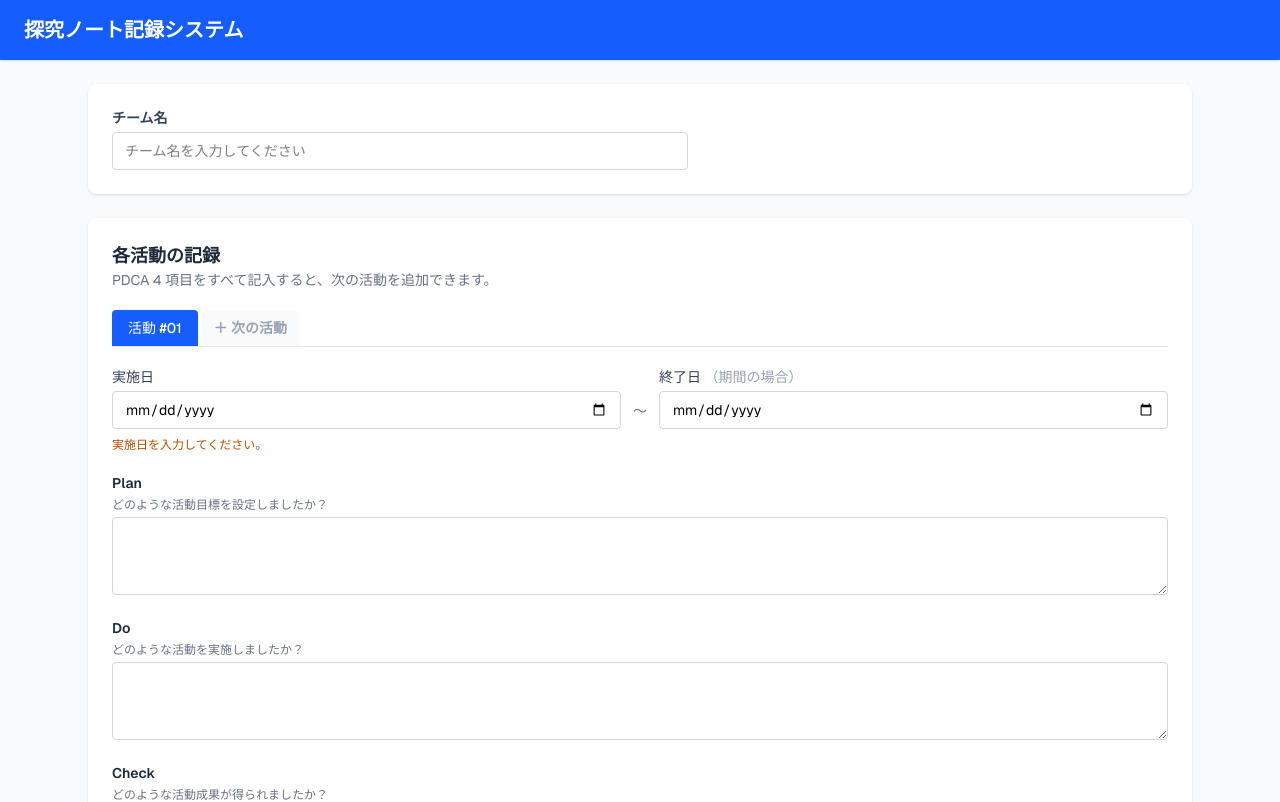
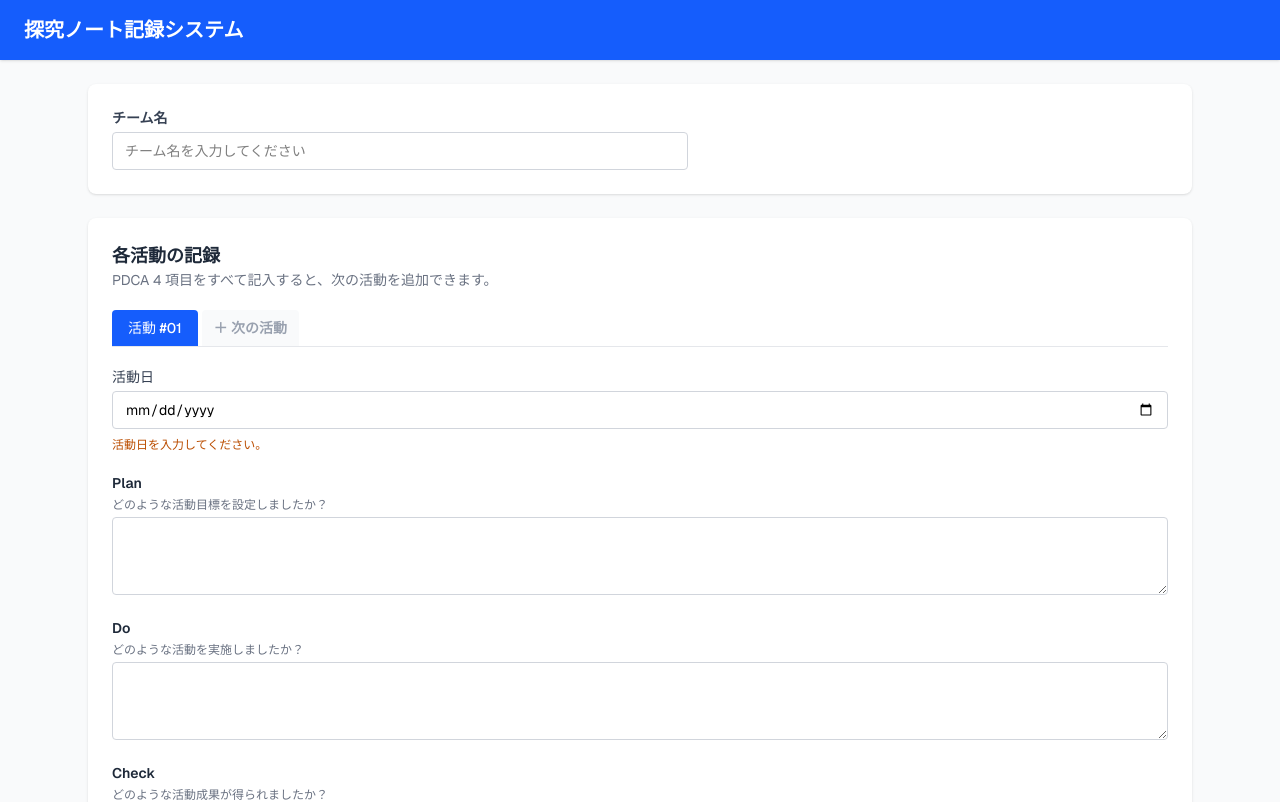
Before and after one commit to Pro-ktmr/pdca-in-ibl, a Next.js app: page / in a window 1280 px wide. Shown: the top 802 px of the page. Built offline with nearby package versions, Linux system fonts and the light colour scheme.

Commit message:
Remove dateEnd

```diff
--- a/src/components/CycleNoteTabs.tsx
+++ b/src/components/CycleNoteTabs.tsx
@@ -78,31 +78,19 @@ export function CycleNoteTabs({ activities, onChange, onAdd }: Props) {
         </button>
       </div>
 
-      <div className="grid gap-3 sm:grid-cols-[1fr_auto_1fr] sm:items-end">
+      <div>
         <div>
-          <label htmlFor="activity-start" className="block text-sm font-medium text-gray-700 mb-1">実施日</label>
+          <label htmlFor="activity-date" className="block text-sm font-medium text-gray-700 mb-1">活動日</label>
           <input
-            id="activity-start"
+            id="activity-date"
             type="date"
-            value={current.dateStart}
-            onChange={(event) => update({ dateStart: event.target.value })}
-            className="w-full border border-gray-300 rounded px-3 py-2 text-sm focus:outline-none focus:ring-2 focus:ring-blue-400"
-          />
-        </div>
-        <span className="hidden sm:block pb-2 text-sm text-gray-500">～</span>
-        <div>
-          <label htmlFor="activity-end" className="block text-sm font-medium text-gray-700 mb-1">終了日 <span className="font-normal text-gray-400">（期間の場合）</span></label>
-          <input
-            id="activity-end"
-            type="date"
-            value={current.dateEnd ?? ""}
-            min={current.dateStart || undefined}
-            onChange={(event) => update({ dateEnd: event.target.value })}
+            value={current.date}
+            onChange={(event) => update({ date: event.target.value })}
             className="w-full border border-gray-300 rounded px-3 py-2 text-sm focus:outline-none focus:ring-2 focus:ring-blue-400"
           />
         </div>
       </div>
-      {!current.dateStart && <p className="-mt-3 text-xs text-amber-700">実施日を入力してください。</p>}
+      {!current.date && <p className="-mt-3 text-xs text-amber-700">活動日を入力してください。</p>}
 
       <div className="space-y-4">
         {FIELDS.map((field) => (
--- a/src/hooks/useNotes.ts
+++ b/src/hooks/useNotes.ts
@@ -18,15 +18,18 @@ type LegacyNote = {
   cycleTabs?: LegacyCycleTab[];
 };
 
-function isActivity(value: unknown): value is Activity {
+type StoredActivity = Partial<Activity> & {
+  dateStart?: unknown;
+};
+
+function isActivity(value: unknown): value is StoredActivity {
   return typeof value === "object" && value !== null && "plan" in value && "do" in value && "check" in value && "action" in value;
 }
 
-function normaliseActivity(value: Activity): Activity {
+function normaliseActivity(value: StoredActivity): Activity {
   return {
     id: typeof value.id === "string" ? value.id : crypto.randomUUID(),
-    dateStart: typeof value.dateStart === "string" ? value.dateStart : "",
-    dateEnd: typeof value.dateEnd === "string" ? value.dateEnd : "",
+    date: typeof value.date === "string" ? value.date : typeof value.dateStart === "string" ? value.dateStart : "",
     plan: typeof value.plan === "string" ? value.plan : "",
     do: typeof value.do === "string" ? value.do : "",
     check: typeof value.check === "string" ? value.check : "",
@@ -39,8 +42,7 @@ function migrateLegacyNotes(notes: LegacyNote[]): Activity[] {
   return notes.flatMap((note) =>
     (note.cycleTabs ?? []).map((tab) => ({
       id: crypto.randomUUID(),
-      dateStart: note.date ?? "",
-      dateEnd: "",
+      date: note.date ?? "",
       plan: tab.taskSetting ?? "",
       do: tab.problemSolving ?? "",
       check: tab.analysis ?? "",
--- a/src/types/note.ts
+++ b/src/types/note.ts
@@ -8,8 +8,7 @@ export type ActivityTextField = "plan" | "do" | "check" | "action";
 
 export interface Activity {
   id: string;
-  dateStart: string;
-  dateEnd?: string;
+  date: string;
   plan: string;
   do: string;
   check: string;
@@ -20,8 +19,7 @@ export interface Activity {
 export function createEmptyActivity(): Activity {
   return {
     id: crypto.randomUUID(),
-    dateStart: "",
-    dateEnd: "",
+    date: "",
     plan: "",
     do: "",
     check: "",
@@ -35,7 +33,6 @@ export function isActivityComplete(activity: Activity): boolean {
   );
 }
 
-export function formatActivityDate(activity: Pick<Activity, "dateStart" | "dateEnd">): string {
-  if (!activity.dateStart) return "未入力";
-  return activity.dateEnd ? `${activity.dateStart} ～ ${activity.dateEnd}` : activity.dateStart;
+export function formatActivityDate(activity: Pick<Activity, "date">): string {
+  return activity.date || "未入力";
 }
```
